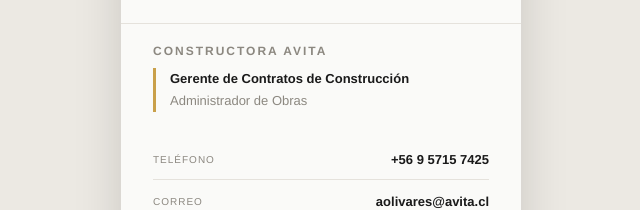
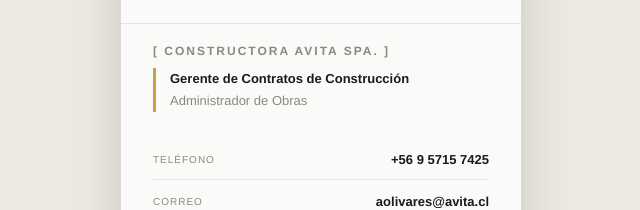
Before and after one commit to Olochile/wCard, a plain HTML site: page index.html in a window 1280 px wide. Shown: the part 245-455 px from the top of the page, 319-959 px from the left. Drawn offline with Linux system fonts and the light colour scheme.

Commit message:
Actualizar index.html

```diff
--- a/index.html
+++ b/index.html
@@ -259,7 +259,7 @@
         </div>
       </div>
 <div style="text-align: left; font-size: 12px; font-weight: 600; color: var(--concrete); letter-spacing: 2px; text-transform: uppercase; padding: 20px 32px 0; margin-bottom: -14px;">
-  CONSTRUCTORA AVITA
+  [ Constructora AVITA SpA. ]
 </div>
       <div class="mid">
         <div class="bar"></div>
```
